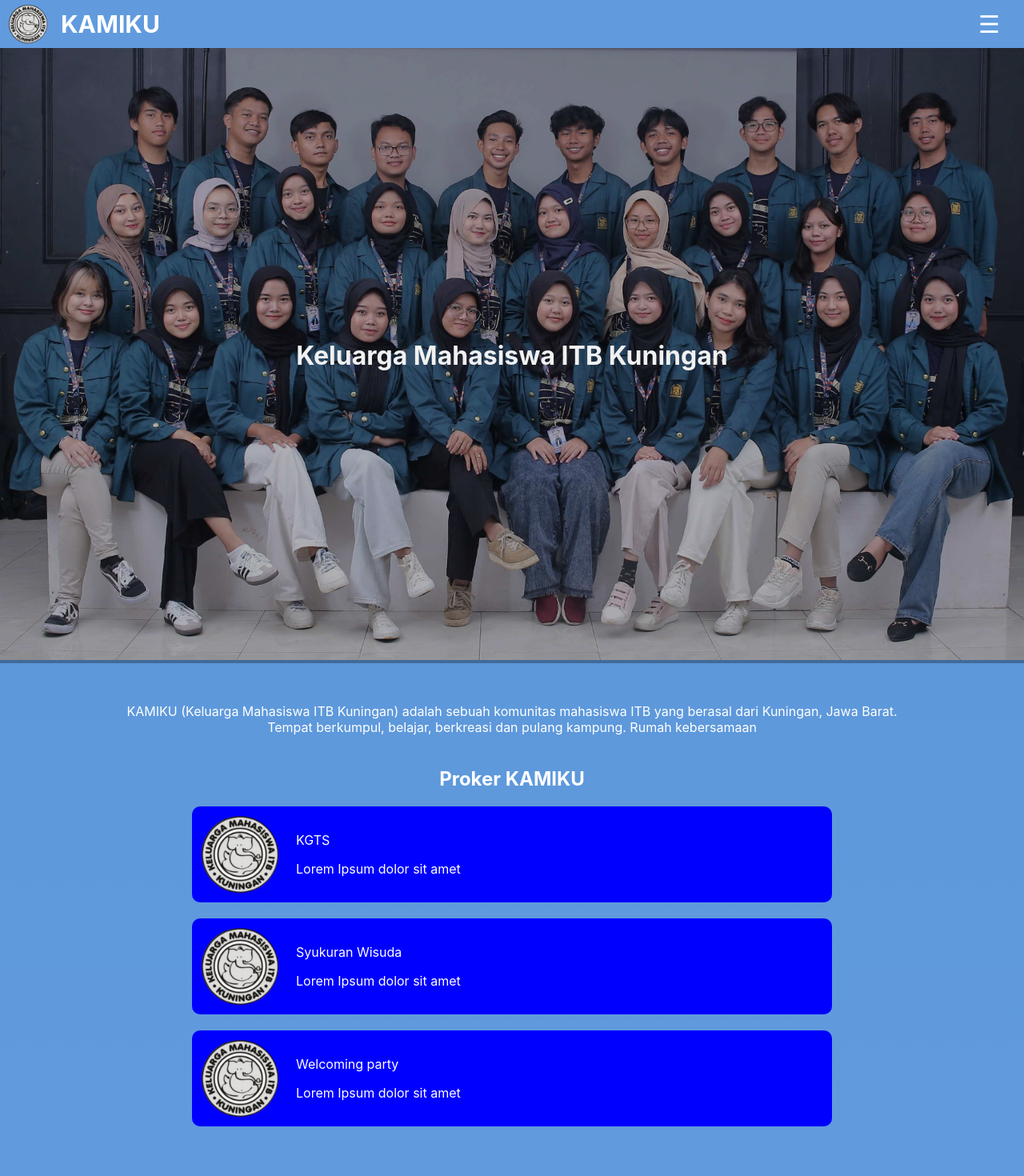
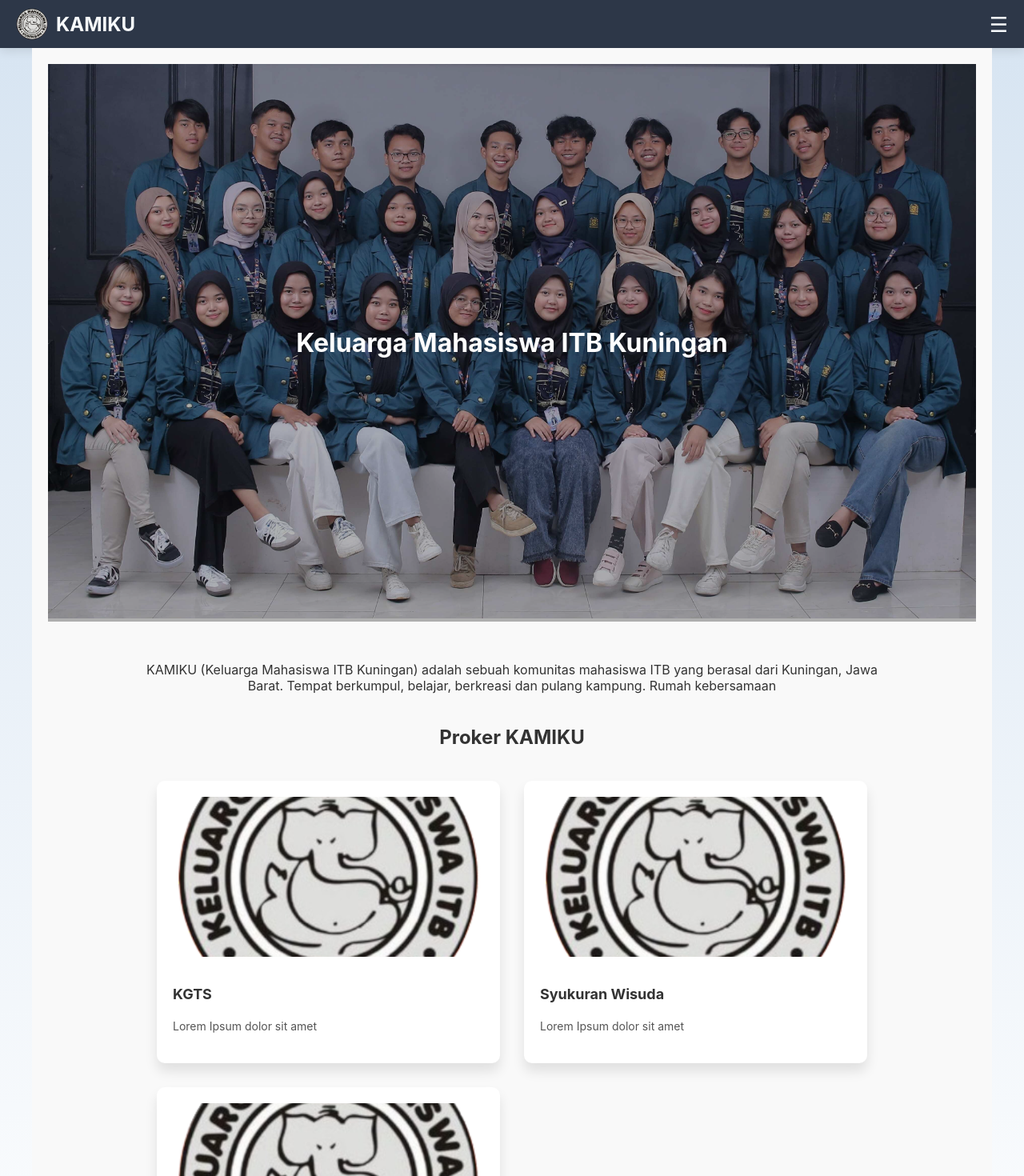
Before and after one commit to RadithyaAl/Website-Kamiku, a React (Create React App) app: page / in a window 1280 px wide. Shown: the top 1470 px of the page at 80% size. Built offline with nearby package versions, Linux system fonts and the light colour scheme.

Commit message:
update besar

```diff
--- a/src/Navbar/Navbar-style.css
+++ b/src/Navbar/Navbar-style.css
@@ -2,47 +2,76 @@
   display: flex;
   justify-content: space-between;
   align-items: center;
-  width: 1fr;
+  width: 100%;
   height: 60px;
-  min-width: 360px;
-  background-color: rgb(97, 155, 222);
-  margin: 0;
-  padding: 0 10px; /* Tambahkan padding jika diperlukan untuk memberikan ruang */
+  background-color: #2d3748;
+  padding: 0 20px;
+  box-shadow: 0px 4px 12px rgba(0, 0, 0, 0.1);
+  box-sizing: border-box; /* Tambahkan ini */
 }
+
 
 .Top-nav-left {
   display: flex;
   align-items: center;
 }
+
 .Top-nav-right {
+  display: flex;
   align-items: center;
-  padding-right: 20px;
 }
 
+.Kamiku_Image {
+  height: 40px;
+  margin-right: 10px;
+  cursor: pointer;
+}
+
+.Tulisan_Kamiku {
+  font-size: 24px;
+  color: #f7fafc; /* Warna putih terang untuk teks */
+  font-weight: bold;
+  cursor: pointer;
+}
+
+.Tombol-Menu {
+  font-size: 26px;
+  cursor: pointer;
+  color: #f7fafc; /* Warna putih terang */
+  transition: color 0.3s ease;
+}
+
+.Tombol-Menu:hover {
+  color: #e2e8f0; /* Warna sedikit lebih terang saat hover */
+}
+
+/* Style untuk side navigation */
 .sidenav {
   height: 100%;
-  width: 0px;
+  width: 0;
   position: fixed;
   z-index: 1;
   top: 0;
   right: 0;
-  background-color: rgb(97, 155, 222);;
+  background-color: #2d3748;
   overflow-x: hidden;
-  transition: 0.5s;
+  transition: width 0.5s ease;
   padding-top: 60px;
+  box-shadow: -4px 0 10px rgba(0, 0, 0, 0.3);
 }
 
 .sidenav a {
-  padding: 8px 8px 8px 32px;
+  padding: 10px 40px;
+  font-size: 20px;
+  color: #f7fafc;
+  display: block;
   text-decoration: none;
-  font-size: 25px;
-  color: wheat;
-  display: block;
-  transition: 0.3s;
+  transition: color 0.3s, background 0.3s;
 }
 
 .sidenav a:hover {
-  color: #f1f1f1;
+  color: #e2e8f0;
+  background-color: rgba(255, 255, 255, 0.1); /* Efek hover dengan latar belakang transparan */
 }
 
 .sidenav .closebtn {
@@ -50,55 +79,30 @@
   top: 0;
   right: 25px;
   font-size: 36px;
-  margin-left: 50px;
+  color: #f7fafc;
   cursor: pointer;
+  transition: color 0.3s;
 }
 
-@media screen and (max-height: 450px) {
-  .sidenav {padding-top: 15px;}
-  .sidenav a {font-size: 18px;}
+.sidenav .closebtn:hover {
+  color: #e2e8f0;
 }
 
-.Tombol-Menu {
-  font-size: 30px;
-  cursor: pointer;
-  color: white;
+/* Responsivitas */
+@media screen and (max-width: 768px) {
+  .Navigation-Bar {
+    padding: 0 15px;
+  }
+
+  .Tulisan_Kamiku {
+    font-size: 20px;
+  }
+
+  .Tombol-Menu {
+    font-size: 28px;
+  }
+
+  .sidenav a {
+    font-size: 18px;
+  }
 }
-
-.Kamiku_Image {
-  height: 50px;
-  cursor: pointer; /* Menambahkan kursor pointer untuk interaksi lebih baik */
-}
-
-.Tulisan_Kamiku {
-  font-size: 30px;
-  color: white;
-  text-align: center;
-  padding: 14px 16px;
-  text-decoration: none;
-  font-weight: bold;
-  cursor: pointer;
-}
-
-ul {
-  margin: 0;
-  padding: 0;
-  list-style-type: none;
-  display: flex;
-}
-
-li {
-  margin: 0 10px; /* Berikan margin antar elemen */
-  list-style-type: none;
-}
-
-li a {
-  color: white;
-  text-align: center;
-  padding: 14px 16px;
-  text-decoration: none;
-}
-
-li a:hover {
-  background-color: #00b947;
-}
--- a/src/Page_stylesheets/Home.css
+++ b/src/Page_stylesheets/Home.css
@@ -1,75 +1,124 @@
 .Home-Style {
     position: relative;
-    max-width: 1fr;
+    width: 100%;
+    max-width: 1200px; /* Sesuaikan dengan max-width navbar jika ada */
+    margin: 0 auto;
+    padding: 20px;
+    background-color: #f9f9f9;
+    box-sizing: border-box; /* Tambahkan ini */
+  }
+
+
+.Image-Container {
+    position: relative;
+    max-width: 100%;
     margin: 0 auto;
 }
 
-.Image-Container {
-    position: relative;
-    max-width: 1fr; /* Maximum width */
-    margin: 0 auto; /* Center it */
-}
-
 .Image-Container .Img-text-background {
-    position: absolute; /* Position the background text */
-    top: 0; /* At the bottom. Use top:0 to append it to the top */
-    background: rgb(0, 0, 0); /* Fallback color */
-    background: rgba(0, 0, 0, 0.3); /* Black background with 0.5 opacity */
-    color: #f1f1f1; /* Grey text */
-    width: 100%; /* Full width */
+    position: absolute;
+    top: 0;
+    background: rgba(0, 0, 0, 0.3);
+    color: #f1f1f1;
+    width: 100%;
     height: 100%;
-    padding: 0; /* Some padding */
-    text-align: center;
+    display: flex;
+    align-items: center;
+    justify-content: center;
 }
 
 .img-text {
-    position: absolute; /* Membuat konten berada di atas gambar */
-    top: 50%; /* Posisikan di tengah vertikal */
-    left: 50%; /* Posisikan di tengah horizontal */
-    transform: translate(-50%, -50%); /* Pusatkan konten dengan transform */
-    width: 80%;
+    text-align: center;
+    color: white;
 }
 
 .kgts-background {
     width: 100%;
+    height: auto;
 }
 
 .Home-MainText {
-    display: block;
-    max-width: 1fr; /* Maximum width */
-    margin: 50px auto; /* Center it */
+    max-width: 100%;
+    margin: 50px auto;
     text-align: center;
     width: 80%;
-    color: white;
+    color: #333; /* Warna teks gelap */
 }
 
+/* CSS untuk Proker KAMIKU */
+/* Container grid untuk proker */
 .Tabel-proker-container {
-    display: flex;
-    flex-direction: column; /* Membuat elemen tampil dalam kolom vertikal */
-    gap: 20px; /* Jarak antar item */
-    margin: auto;
-    width: 100%; /* Atur lebar kontainer sesuai kebutuhan */
-    max-width: 800px; /* Batas lebar maksimum */
+    display: grid;
+    grid-template-columns: repeat(auto-fit, minmax(300px, 1fr));
+    gap: 30px;
+    margin: 40px auto;
+    padding: 0 20px;
+    max-width: 1200px;
 }
 
+/* Gaya kartu untuk proker */
 .Tabel-proker {
-    display: flex; /* Agar gambar dan deskripsi bisa bersebelahan */
-    align-items: center; /* Agar gambar dan deskripsi sejajar secara vertikal */
-    gap: 20px; /* Jarak antara gambar dan deskripsi */
-    background-color: blue; /* Warna latar belakang */
-    padding: 10px;
+    display: flex;
+    flex-direction: column;
+    background-color: #ffffff;
+    padding: 20px;
     border-radius: 10px;
+    box-shadow: 0 10px 15px rgba(0, 0, 0, 0.1);
+    transition: transform 0.3s ease, box-shadow 0.3s ease;
+    cursor: pointer;
+    overflow: hidden;
+}
+
+.Tabel-proker:hover {
+    transform: translateY(-5px);
+    box-shadow: 0 15px 25px rgba(0, 0, 0, 0.2);
 }
 
 .proker-background {
-    width: 100px; /* Lebar gambar */
-    height: 100px; /* Tinggi gambar (rasio 1:1) */
-    object-fit: cover; /* Agar gambar menyesuaikan kontainer */
-    border-radius: 5px;
+    width: 100%;
+    height: 200px;
+    object-fit: cover;
+    border-radius: 8px;
+    margin-bottom: 15px;
 }
 
+/* Deskripsi proker agar mirip gaya artikel */
 .proker-deskripsi {
-    color: white;
+    color: #333;
     text-align: left;
     font-size: 16px;
+    line-height: 1.6;
 }
+
+.proker-deskripsi p:first-child {
+    font-size: 18px;
+    font-weight: bold;
+    margin-bottom: 10px;
+}
+
+.proker-deskripsi p:last-child {
+    font-size: 14px;
+    color: #555;
+}
+
+
+/* Responsivitas untuk mobile */
+@media (max-width: 768px) {
+    .Home-Style, .Home-MainText {
+        width: 90%;
+    }
+
+    .img-text {
+        width: 100%;
+        font-size: 1.5em;
+    }
+
+    .Tabel-proker-container {
+        grid-template-columns: 1fr;
+        padding: 10px;
+    }
+
+    .proker-background {
+        height: 150px;
+    }
+}
--- a/src/Page_stylesheets/PerpustakaanKamiku.css
+++ b/src/Page_stylesheets/PerpustakaanKamiku.css
@@ -1,34 +1,53 @@
+/* Container utama untuk perpustakaan */
 .Perpus-Container {
     width: 100%;
-    height: 100%;
-    align-content: center;
+    min-height: 100vh;
+    display: flex;
+    align-items: center;
+    justify-content: center;
+    background-color: #f9f9f9; /* Warna latar belakang netral */
 }
 
+/* Blok utama perpustakaan */
 .perpus-block {
-    background-color:#121212;
-    display: block;
-    max-width: 1fr; /* Maximum width */
-    margin: 50px auto; /* Center it */
-    width: 70%;
-    border-style: solid;
+    background-color: #2d3748; /* Warna latar belakang abu-abu gelap */
+    max-width: 800px;
+    margin: 50px auto;
+    width: 80%;
     border-radius: 10px;
-    color: white;
-    padding-left: 15px;
-    padding-right: 15px;
-    padding-bottom: 20px;
-
+    color: #f7fafc; /* Warna teks putih terang */
+    padding: 20px;
+    box-shadow: 0 4px 12px rgba(0, 0, 0, 0.2); /* Tambahkan shadow lembut */
+    text-align: center;
 }
 
-.perpus-block a {
-    display: inline-block;
-    padding: 8px 8px 8px;
-    text-decoration: none;
-    color: white;
-    background-color: cyan;
-    border-style: solid;
-    border-radius: 10px;
+/* Heading untuk perpustakaan */
+.perpus-block h3 {
+    font-size: 24px;
+    margin-bottom: 10px;
 }
 
-.perpus-block a:hover {
+/* Deskripsi teks */
+.perpus-block p {
+    font-size: 16px;
+    color: #e2e8f0; /* Warna teks lebih terang */
+    margin-bottom: 20px;
+}
 
+/* Tombol Go to Drive */
+.Go-to-Drive-Button {
+    display: inline-block;
+    padding: 10px 20px;
+    font-size: 16px;
+    text-decoration: none;
+    color: #2d3748; /* Warna teks gelap pada tombol */
+    background-color: #63b3ed; /* Warna biru muda sesuai tema */
+    border-radius: 8px;
+    transition: background-color 0.3s ease, transform 0.2s ease;
+    font-weight: bold;
 }
+
+.Go-to-Drive-Button:hover {
+    background-color: #3182ce; /* Warna biru lebih gelap untuk hover */
+    transform: translateY(-3px); /* Efek naik saat hover */
+}
--- a/src/index.css
+++ b/src/index.css
@@ -5,7 +5,6 @@
     sans-serif;
   -webkit-font-smoothing: antialiased;
   -moz-osx-font-smoothing: grayscale;
-  background-color: rgb(97, 155, 222);
 }
 
 code {
```
